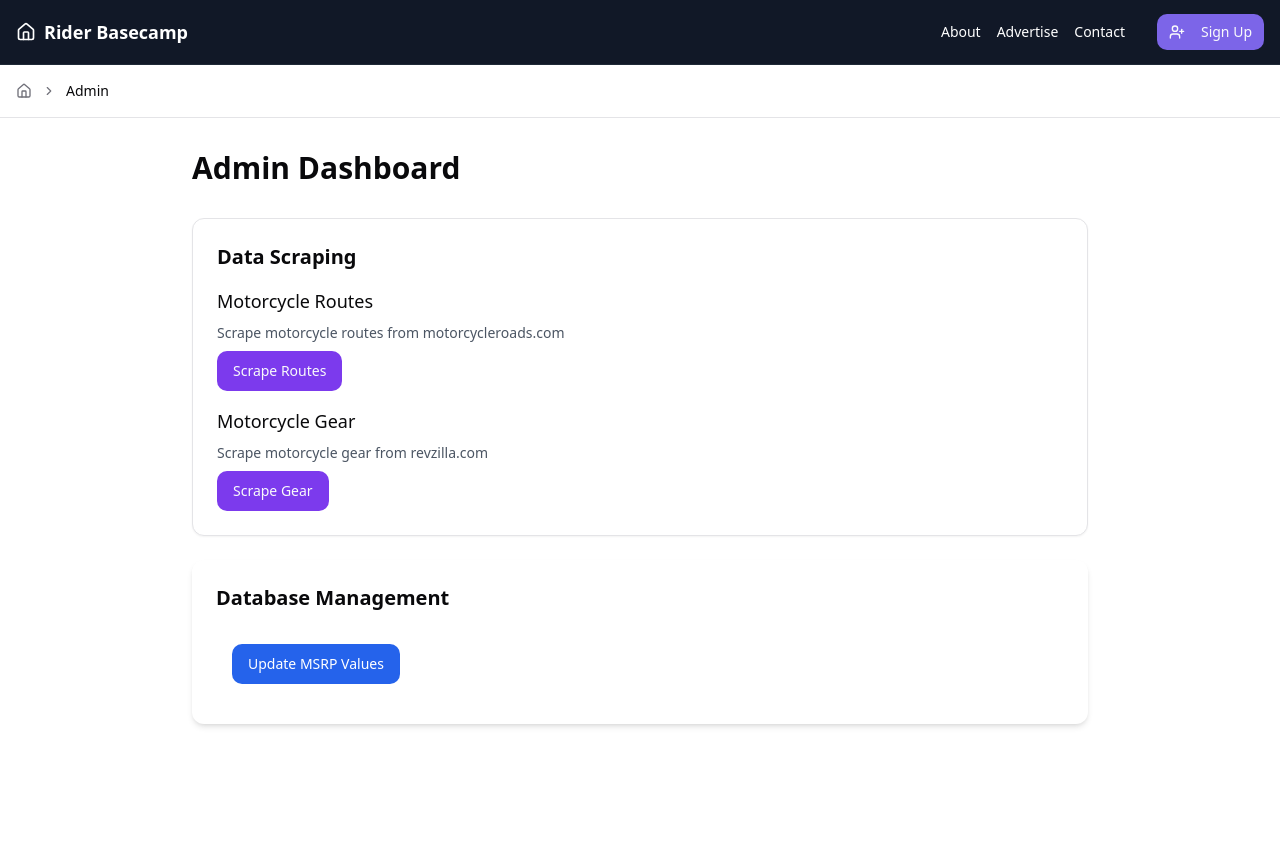
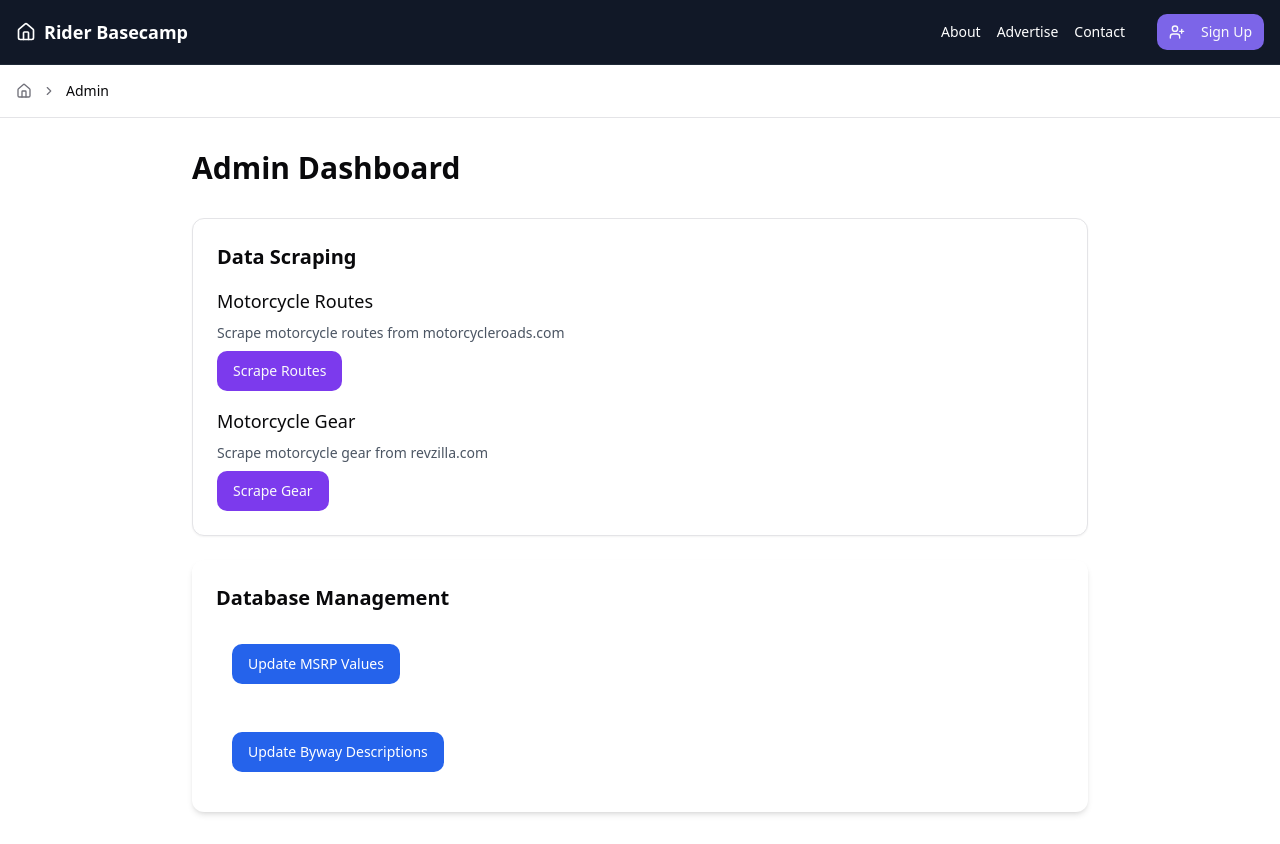
Before and after one commit to directconnected/rider-basecamp, a React (Vite) app: page /admin in a window 1280 px wide. Before the commit the page ends 800 px from the top, so only its background shows below. Built offline with nearby package versions, Linux system fonts and the light colour scheme.

Commit message:
Update byway descriptions
Adds a new function to update the descriptions of scenic byways in the database.  The function uses a hardcoded map of byway names to descriptions for now.

```diff
--- a/src/pages/Admin.tsx
+++ b/src/pages/Admin.tsx
@@ -1,6 +1,8 @@
+
 import React from 'react';
 import Navigation from "@/components/Navigation";
 import UpdateMSRP from "@/components/admin/UpdateMSRP";
+import UpdateDescriptions from "@/components/admin/UpdateDescriptions";
 import DataScraper from "@/components/admin/DataScraper";
 import Breadcrumbs from "@/components/Breadcrumbs";
 
@@ -18,7 +20,10 @@ const Admin = () => {
 
             <div className="bg-white rounded-lg shadow-md p-6">
               <h2 className="text-xl font-semibold mb-4">Database Management</h2>
-              <UpdateMSRP />
+              <div className="space-y-4">
+                <UpdateMSRP />
+                <UpdateDescriptions />
+              </div>
             </div>
           </div>
         </div>
```
